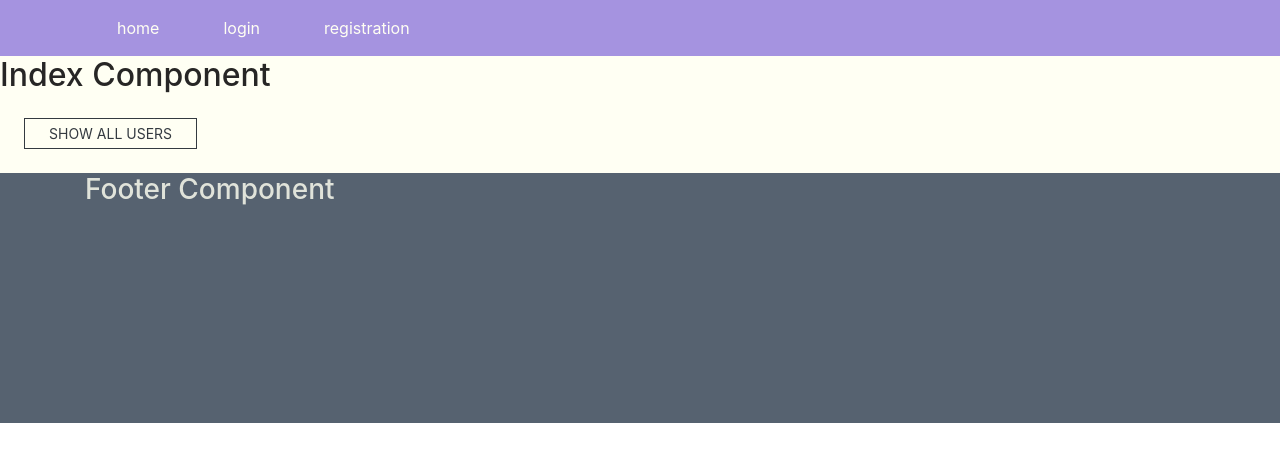
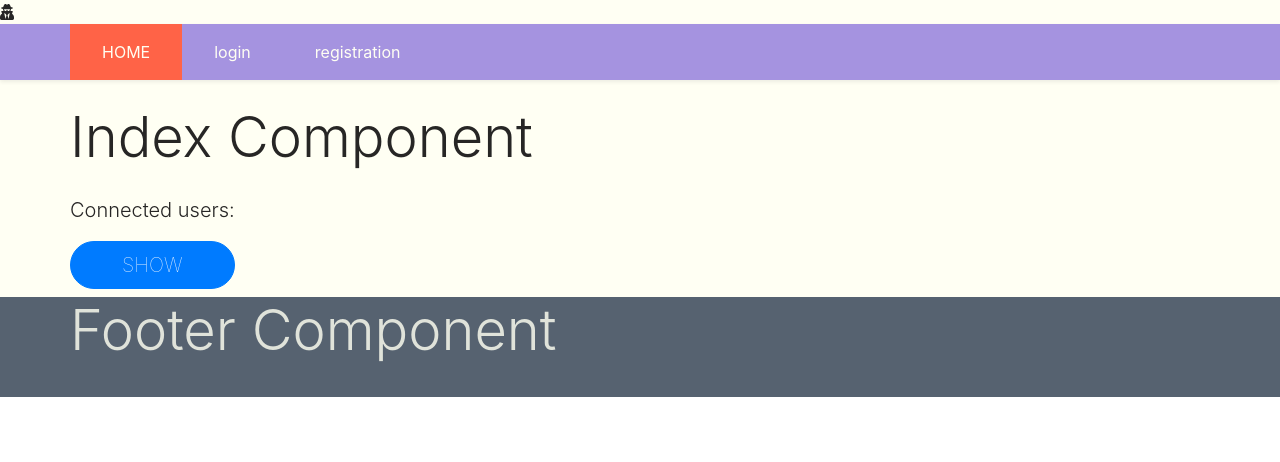
Before and after one commit to butvin/v2europa, a Vue app: page / in a window 1280 px wide. Shown: the top 462 px of the page. Built offline with nearby package versions, Linux system fonts and the light colour scheme.

Commit message:
refactor + vee-validator + font awesome

```diff
--- a/package.json
+++ b/package.json
@@ -8,10 +8,14 @@
     "lint": "vue-cli-service lint"
   },
   "dependencies": {
+    "@fortawesome/fontawesome-svg-core": "^1.2.32",
+    "@fortawesome/free-solid-svg-icons": "^5.15.1",
+    "@fortawesome/vue-fontawesome": "^2.0.0",
     "axios": "^0.21.0",
     "bootstrap": "^4.5.3",
     "bootstrap-vue": "^2.19.0",
     "core-js": "^3.6.5",
+    "vee-validate": "^3.4.4",
     "vue": "^2.6.12",
     "vue-axios": "^3.1.3",
     "vue-router": "^3.4.9"
--- a/src/App.vue
+++ b/src/App.vue
@@ -1,8 +1,9 @@
 <template>
   <div id="app">
-  <header-component></header-component>
-  <router-view></router-view>
-  <footer-component></footer-component>
+    <font-awesome-icon icon="user-secret" />
+    <header-component></header-component>
+    <router-view></router-view>
+    <footer-component></footer-component>
   </div>
 </template>
 
--- a/src/components/IndexComponent.vue
+++ b/src/components/IndexComponent.vue
@@ -1,23 +1,40 @@
 <template>
   <div class="index-component">
-    <h2>Index Component</h2>
-    <div class="m-4">
-      <b-button @click="showAllUsers" variant="outline-dark" size="sm" squared>
-        <span class="text-uppercase m-2 p-2">show all users</span>
+    <b-container>
+      <b-row>
+        <p class="display-4 mt-4">Index Component</p>
+      </b-row>
+      <b-row>
+        <div class="mt-2 mb-2">
+          <p class="lead">Connected users:</p>
+          <b-button
+            @click="showAllUsers"
+            class="font-weight-lighter"
+            variant="primary"
+            size="lg"
+            block
+            pill
+          >
+            <span class="text-uppercase m-2">{{ 'show' }}</span>
           </b-button>
         </div>
         <div v-if="users">
           <b-table
-        head-variant="dark"
+            head-variant="light"
             bordered
             small
             hover
-        responsive="sm"
+            caption-top
             :items="users"
             :fields="columns"
           >
+            <b-thead></b-thead>
+            <b-tbody></b-tbody>
+            <b-tfoot></b-tfoot>
           </b-table>
         </div>
+      </b-row>
+    </b-container>
   </div>
 </template>
 
@@ -45,21 +62,23 @@ export default {
             return (value === 1) ? 'admin' : 'user'
           }
         },
-        { key: 'created_at', label: 'Created', sortable: true, variant: 'warning' },
-        { key: 'verified_at', label: 'Verified', sortable: true, variant: 'warning' }
+        { key: 'created_at', label: 'Created', sortable: true, variant: 'success' },
+        { key: 'verified_at', label: 'Verified', sortable: true, variant: 'dark' }
       ]
     }
   },
   methods: {
     showAllUsers () {
       httpService.$getAll().then(response => {
-        console.log(response)
+        console.log(response.status)
+        console.log(response.statusCode)
+        console.log(response.statusText)
         console.log(response.data)
         this.users = response.data
       }).catch(error => {
         console.log(error)
       }).finally(() => {
-        console.log('finally')
+        console.log('finally->getAll()')
       })
     }
   }
--- a/src/components/auth/LoginComponent.vue
+++ b/src/components/auth/LoginComponent.vue
@@ -1,6 +1,10 @@
 <template>
   <div class="login-component">
-    <h2>Login Component</h2>
+    <b-container>
+      <b-row>
+        <p class="display-4">Login Component</p>
+      </b-row>
+    </b-container>
   </div>
 </template>
 
--- a/src/components/auth/RegisterComponent.vue
+++ b/src/components/auth/RegisterComponent.vue
@@ -1,15 +1,16 @@
 <template>
   <div class="register-component">
     <b-container>
+      <ValidationObserver v-slot="{ passes }">
         <b-form
-        id="registration-form"
+          @submit.prevent="passes(onFormSubmit)"
           v-if="showForm"
-        class="shadow-lg p-4 mb-4 mt-4 bg-white"
+          class="registration-form shadow p-2 mb-4 mt-4 bg-white rounded"
         >
-        <!-- Title area-->
+          <!-- Title -->
           <b-form-row class="m-2">
-          <b-col class="text-center">
-            <h2>Registration</h2>
+            <b-col>
+              <p class="text-center text-uppercase font-weight-lighter display-4">sign up</p>
             </b-col>
           </b-form-row>
           <!-- Email field -->
@@ -22,7 +23,18 @@
               <b-icon icon="envelope-fill" font-scale="1.75" class="float-right"></b-icon>
             </b-col>
             <b-col sm="11">
-            <b-form-input type="text" name="email" v-model="form.email"></b-form-input>
+              <ValidationProvider rules="email" v-slot="{ errors }">
+                <b-form-input
+                  class="w-full leading-normal bg-transparent"
+                  type="text"
+                  name="email"
+                  v-model="form.email"
+                  size="sm"
+                ></b-form-input>
+                <b-form-invalid-feedback>
+                  <span>{{ errors[0] }}</span>
+                </b-form-invalid-feedback>
+              </ValidationProvider>
             </b-col>
           </b-form-row>
           <!-- Phone field -->
@@ -35,7 +47,12 @@
               <b-icon icon="phone-fill" font-scale="1.75" class="float-right"></b-icon>
             </b-col>
             <b-col sm="11">
-            <b-form-input type="text" name="phone" v-model="form.phone"></b-form-input>
+              <ValidationProvider rules="email" v-slot="{ errors }">
+                <b-form-input type="text" name="phone" v-model="form.phone" size="sm"></b-form-input>
+                <b-form-invalid-feedback>
+                  <span>{{ errors[0] }}</span>
+                </b-form-invalid-feedback>
+              </ValidationProvider>
             </b-col>
           </b-form-row>
           <!-- User name field -->
@@ -48,7 +65,7 @@
               <b-icon icon="person-fill" font-scale="1.75" class="float-right"></b-icon>
             </b-col>
             <b-col sm="11">
-            <b-form-input name="name" type="text" v-model="form.name"></b-form-input>
+              <b-form-input name="name" type="text" v-model="form.name" size="sm"></b-form-input>
             </b-col>
           </b-form-row>
           <!-- Password field -->
@@ -61,7 +78,7 @@
               <b-icon icon="lock-fill" font-scale="1.75" class="float-right"></b-icon>
             </b-col>
             <b-col sm="11">
-            <b-form-input type="password" name="password" v-model="form.password"></b-form-input>
+              <b-form-input type="password" name="password" v-model="form.password" size="sm"></b-form-input>
             </b-col>
           </b-form-row>
           <!-- Password confirmation field -->
@@ -74,21 +91,32 @@
               <b-icon icon="lock-fill" font-scale="1.75" class="float-right"></b-icon>
             </b-col>
             <b-col sm="11">
-            <b-form-input type="password" id="rePassword" v-model="form.rePassword"></b-form-input>
+              <b-form-input type="password" id="rePassword" v-model="form.rePassword" size="sm"></b-form-input>
             </b-col>
           </b-form-row>
           <!-- Terms checkbox field -->
           <b-form-row class="mt-4">
-          <b-col sm="12" md="12" lg="12" class="text-center">
-            <b-form-checkbox id="terms" value="done" unchecked-value="undone" v-model="form.terms" size="sm">
+            <b-col class="text-center">
+              <b-form-checkbox
+                value="done"
+                unchecked-value="undone"
+                v-model="form.terms"
+              >
                 <p class="text-muted">I accept the terms and use</p>
               </b-form-checkbox>
             </b-col>
           </b-form-row>
           <!-- Sign up button -->
-        <b-form-row class="mt-2">
+          <b-form-row class="mt-4">
             <b-col>
-            <b-button @click="onFormSubmit" variant="success" block squared>
+              <b-button
+                @click="onFormSubmit"
+                variant="success"
+                class="w-50 m-auto"
+                size="lg"
+                block
+                pill
+              >
                 <span class="text-uppercase">sing up</span>
               </b-button>
             </b-col>
@@ -96,8 +124,15 @@
           <!-- Reset button -->
           <b-form-row class="mt-4">
             <b-col>
-            <b-button @click="onFormReset" variant="outline-danger" block squared>
-              <span class="text-uppercase">reset</span>
+              <b-button
+                @click="onFormReset"
+                variant="outline-danger"
+                class="btn w-50 m-auto"
+                size="lg"
+                block
+                pill
+              >
+                <span class="text-uppercase">clear</span>
               </b-button>
             </b-col>
           </b-form-row>
@@ -111,15 +146,20 @@
             </b-col>
           </b-form-row>
         </b-form>
+      </ValidationObserver>
     </b-container>
   </div>
 </template>
 
 <script>
 import httpService from '@/services/HttpService'
+import { ValidationProvider, ValidationObserver } from 'vee-validate'
 
 export default {
   name: 'RegisterComponent',
+  components: {
+    ValidationProvider, ValidationObserver
+  },
   data () {
     return {
       showForm: true,
@@ -145,9 +185,9 @@ export default {
       httpService.$create(data).then(response => {
         console.log(response)
       }).catch(error => {
-        console.log(error)
+        console.log('error->', error)
       }).finally(() => {
-        console.log('finally')
+        console.log('finally->create')
       })
     },
     onFormReset (event) {
@@ -170,14 +210,9 @@ export default {
 <style scoped>
 .register-component {
   background: #FFFFF3;
-  margin: 0 auto;
-  width: 50%;
   height: 100%;
 }
-#registration-form {
-  margin: 0 auto;
-  /*max-width: 375px;*/
-  /*padding: 1.5rem;*/
+.registration-form {
   border: 1px solid #CED4DA;
 }
 </style>
--- a/src/components/layouts/FooterComponent.vue
+++ b/src/components/layouts/FooterComponent.vue
@@ -1,7 +1,9 @@
 <template>
   <div class="footer-component">
     <b-container>
-      <h3>Footer Component</h3>
+      <b-row>
+        <p class="display-4">Footer Component</p>
+      </b-row>
     </b-container>
   </div>
 </template>
@@ -14,11 +16,8 @@ export default {
 
 <style scoped>
 .footer-component {
-  min-height: 250px;
+  min-height: 100px;
   background: #566270;
   color: #E0E3DA;
 }
-.footer-component a {
-  color: #fffff3;
-}
 </style>
--- a/src/components/layouts/HeaderComponent.vue
+++ b/src/components/layouts/HeaderComponent.vue
@@ -1,9 +1,12 @@
 <template>
-  <div class="header-component">
+  <div class="header-component shadow-sm">
     <b-container>
+      <b-row>
         <b-nav>
-        <b-nav-item>
-          <router-link to="/" class="nav-link">home</router-link>
+          <b-nav-item style="background: tomato;">
+            <router-link to="/" class="nav-link">
+              <span class="text-uppercase">home</span>
+            </router-link>
           </b-nav-item>
           <b-nav-item>
             <router-link to="/login" class="nav-link">login</router-link>
@@ -12,6 +15,7 @@
             <router-link to="/register" class="nav-link">registration</router-link>
           </b-nav-item>
         </b-nav>
+      </b-row>
     </b-container>
   </div>
 </template>
@@ -25,6 +29,7 @@ export default {
 <style scoped>
 .header-component {
   background: #A593E0;
+  color: #fffff3;
 }
 .header-component a {
   color: #fffff3;
--- a/src/main.js
+++ b/src/main.js
@@ -5,18 +5,27 @@ import App from './App.vue'
 import { BootstrapVue, IconsPlugin } from 'bootstrap-vue'
 import 'bootstrap/dist/css/bootstrap.css'
 import 'bootstrap-vue/dist/bootstrap-vue.css'
+
 // router
 import VueRouter from 'vue-router'
 import router from './router'
-// axios for http
+
+// axios
 import axios from 'axios'
 import VueAxios from 'vue-axios'
 
+// Font Awesome
+import { library } from '@fortawesome/fontawesome-svg-core'
+import { faUserSecret } from '@fortawesome/free-solid-svg-icons'
+import { FontAwesomeIcon } from '@fortawesome/vue-fontawesome'
+
+Vue.component('font-awesome-icon', FontAwesomeIcon)
+
+library.add(faUserSecret)
+
 Vue.use(BootstrapVue)
 Vue.use(IconsPlugin)
-
 Vue.use(VueRouter)
-
 Vue.use(axios, VueAxios)
 
 Vue.config.productionTip = false
```
Also changed, not shown: 1 other file (tests, documents, lock files or other folders). Lines whose indentation alone changed are shown as unchanged.
